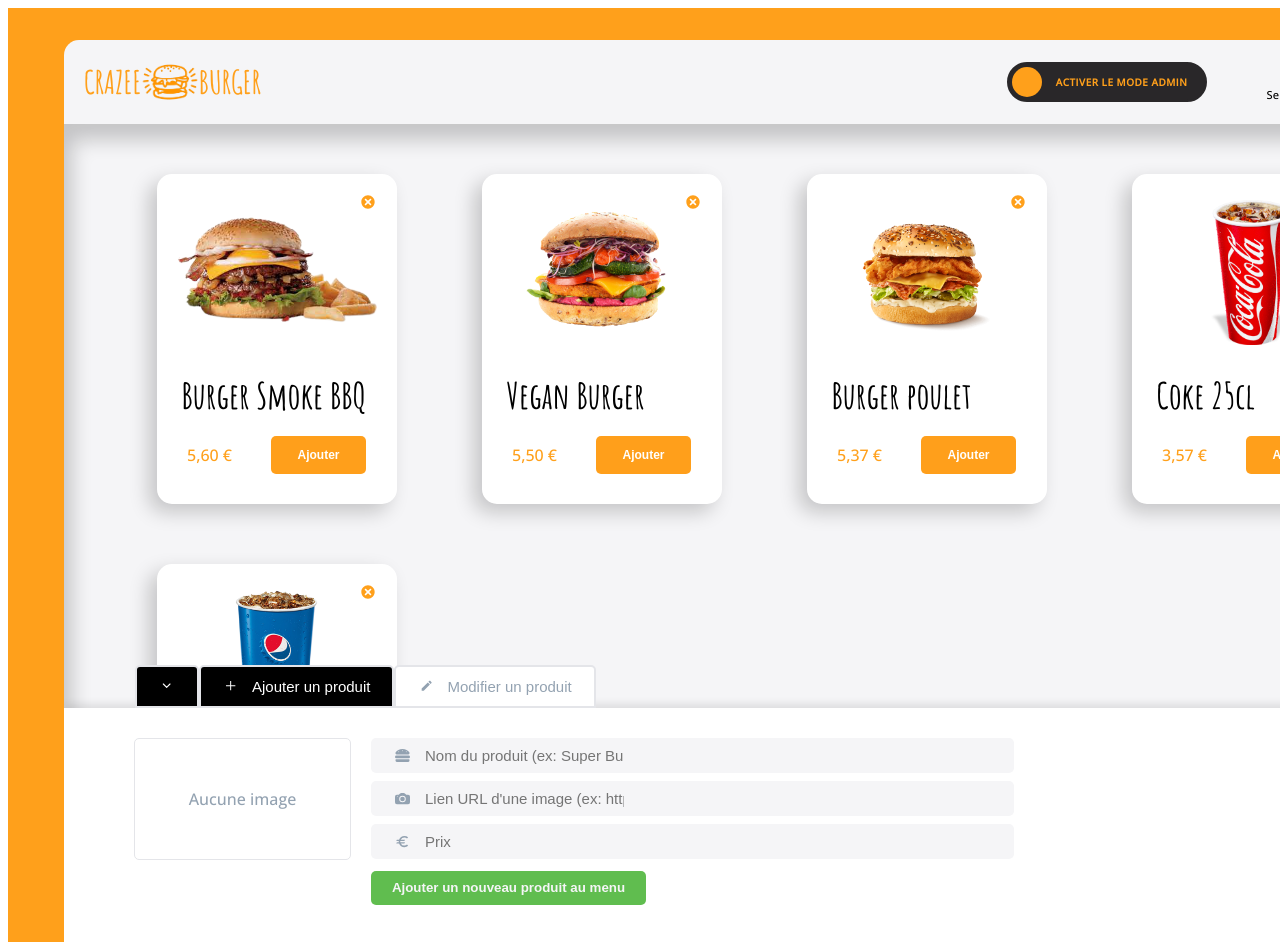
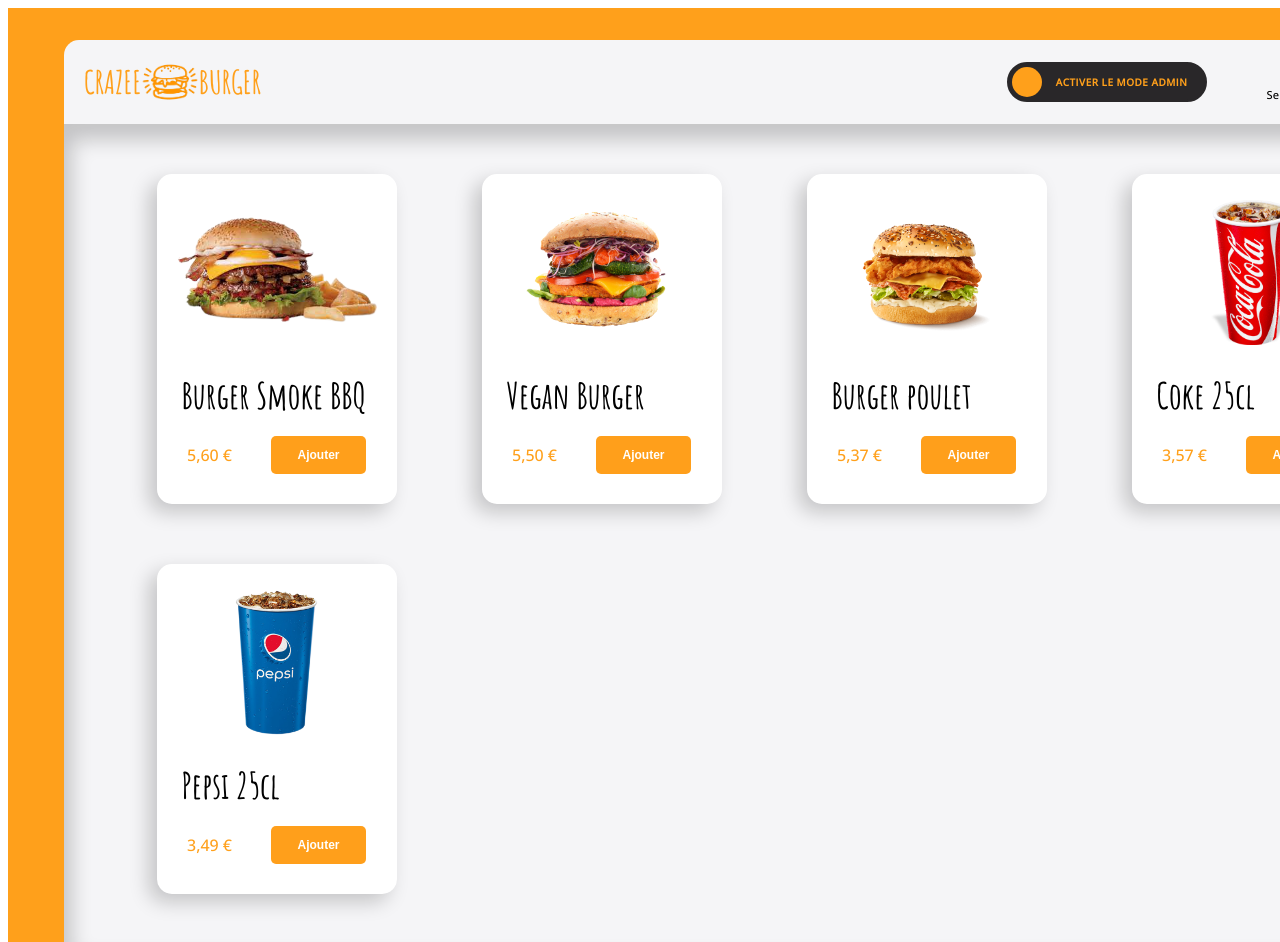
Before and after one commit to jauresmanouan/crasee-burger, a React (Vite) app: page /order/1 in a window 1280 px wide. Shown: the top 942 px of the page. Built offline with nearby package versions, Linux system fonts and the light colour scheme.

Commit message:
🩹 F08 : Change InsertIcon by icon and restablish isAdmin in the default version

```diff
--- a/src/components/pages/login/LoginForm.jsx
+++ b/src/components/pages/login/LoginForm.jsx
@@ -27,7 +27,7 @@
       <h2>Connectez-vous</h2>
       <TextInput
         onChange={handleChange}
-        InsertIcon={<BsPersonCircle className="icon" />}
+        icon={<BsPersonCircle className="icon" />}
         placeholder={"Entrez votre prénon..."}
         required
         version="normal"
--- a/src/components/pages/order/OrderPage.jsx
+++ b/src/components/pages/order/OrderPage.jsx
@@ -7,7 +7,7 @@
 import { fakeMenu } from "../../../fakeData/fakeMenu";
 
 export default function OrderPage() {
-  const [isAdmin, setIsAdmin] = useState(false);
+  const [isAdmin, setIsAdmin] = useState(true);
   const [isCollapse, setIsCollapse] = useState(false);
   const [isAddSelected, setIsAddSelected] = useState(false);
   const [isEditSelected, setIsEditSelected] = useState(false);
--- a/src/components/reusale-ui/TextInput.jsx
+++ b/src/components/reusale-ui/TextInput.jsx
@@ -4,13 +4,13 @@
 export default function TextInput({
   onChange,
   className,
-  InsertIcon,
+  icon,
   version = "normal",
   ...extraProps
 }) {
   return (
     <TextInputStyled className={className} version={version}>
-      {InsertIcon}
+      {icon}
       <input onChange={onChange} type="text" {...extraProps} />
     </TextInputStyled>
   );
```
